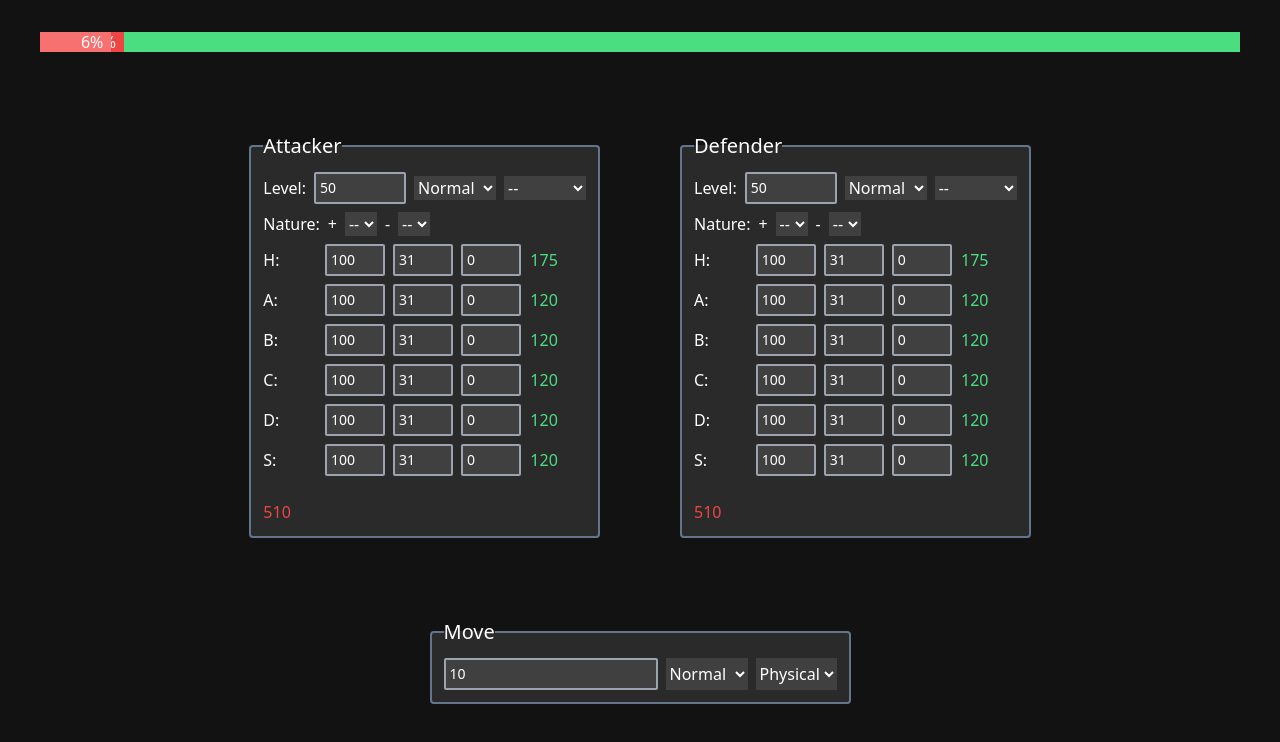
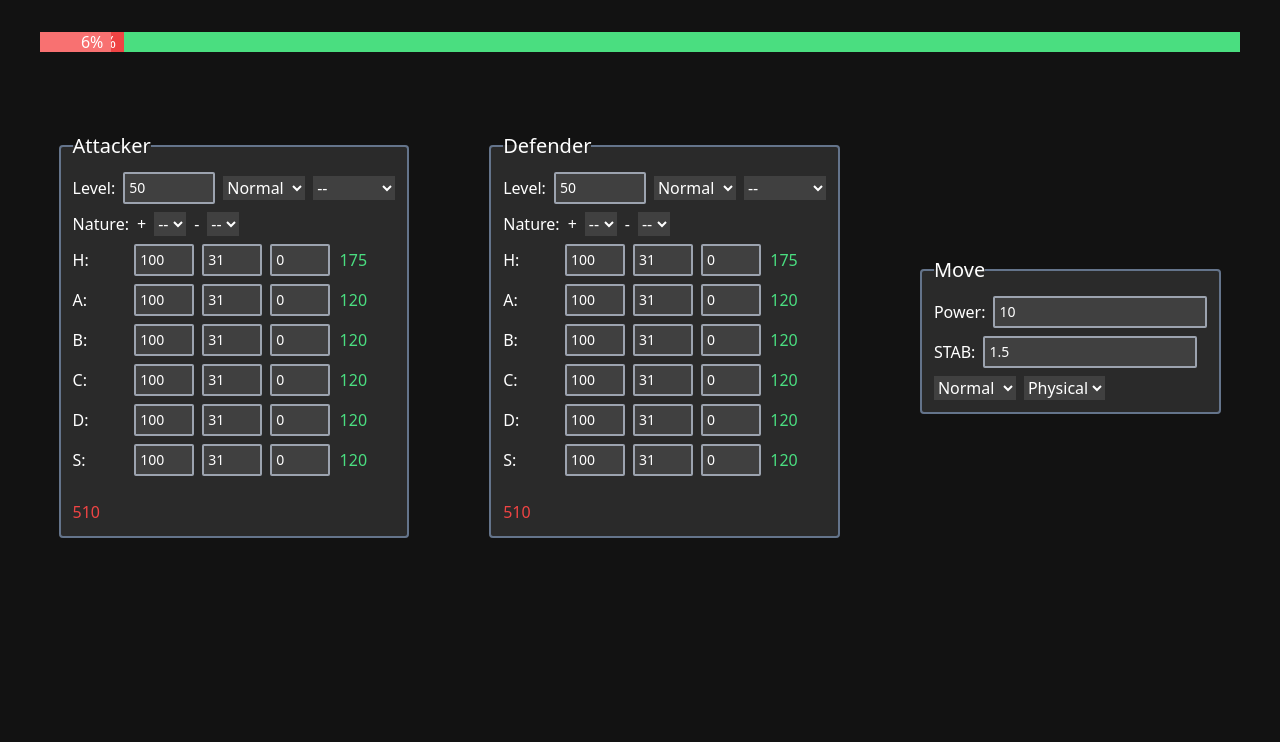
Before and after one commit to ckaznable/pokemon-dmg-calc, a React (Vite) app: page / in a window 1280 px wide. Shown: the top 742 px of the page. Built offline with nearby package versions, Linux system fonts and the light colour scheme.

Commit message:
feat: Add STAB options

```diff
--- a/locales/en.json
+++ b/locales/en.json
@@ -25,9 +25,12 @@
   "title_move": "Move",
   "title_nature": "Nature",
   "title_level": "Level",
+  "title_power": "Power",
+  "title_STAB": "STAB",
 
   "move_physical": "Physical",
   "move_special": "Special",
 
-  "placeholder_power": "Power"
+  "placeholder_power": "Power",
+  "placeholder_STAB": "STAB"
 }
--- a/locales/zh_hant_tw.json
+++ b/locales/zh_hant_tw.json
@@ -25,9 +25,12 @@
   "title_move": "招式",
   "title_nature": "性格",
   "title_level": "等級",
+  "title_power": "招式威力",
+  "title_STAB": "屬修加成",
 
   "move_physical": "物理",
   "move_special": "特殊",
 
-  "placeholder_power": "威力"
+  "placeholder_power": "威力",
+  "placeholder_STAB": "屬修加成"
 }
--- a/src/App.tsx
+++ b/src/App.tsx
@@ -49,9 +49,9 @@ function App() {
             nature: pms.setDefenderNature,
           }}
         />
+
+        <MoveBox />
       </div>
-
-      <MoveBox />
     </div>
   </>)
 }
--- a/src/components/MoveBox.tsx
+++ b/src/components/MoveBox.tsx
@@ -9,7 +9,8 @@ function MoveBox() {
   const {
     type, setType,
     power, setPower,
-    moveType, setMoveType
+    moveType, setMoveType,
+    sameTypeAtkBonus, setSameTypeAtkBonus,
   } = useMove()
 
   const { t } = useTranslation()
@@ -23,18 +24,38 @@ function MoveBox() {
     setPower(+e.target.value)
   }
 
+  const onChangeSTAB = (e: React.ChangeEvent<HTMLInputElement>) => {
+    if (!isValidNumberString(e.target.value)) {
+      setSameTypeAtkBonus(0)
+      return
+    }
+
+    setSameTypeAtkBonus(+e.target.value)
+  }
+
   return (
     <fieldset className="p-3 border-2 border-slate-500 rounded text-xl">
-      <legend>{t("title_move")}</legend>
+      <legend>{ t("title_move") }</legend>
 
-      <div className="gap-2 flex flex-row flex-wrap text-base from-neutral-700">
+      <div className="gap-2 flex flex-col flex-wrap text-base from-neutral-700">
+        <div className="gap-2 flex items-center">
+          <span>{ t("title_power") }:</span>
           <input type="number" min="0" placeholder={t("placeholder_power") as string} value={power || ""} onChange={onChangePower} />
+        </div>
+
+        <div className="gap-2 flex items-center">
+          <span>{ t("title_STAB") }:</span>
+          <input type="number" min="0" placeholder={t("placeholder_STAB") as string} value={sameTypeAtkBonus || ""} onChange={onChangeSTAB} />
+        </div>
+
+        <div className="flex gap-2 items-center">
           <TypeSelect value={type} onChange={setType} />
           <select value={moveType} onChange={e => setMoveType(e.target.value as unknown as MoveType)}>
             <option value={MoveType.Physical}>{t("move_physical")}</option>
             <option value={MoveType.Special}>{t("move_special")}</option>
           </select>
         </div>
+      </div>
     </fieldset>
   )
 }
--- a/src/hooks/useMove.ts
+++ b/src/hooks/useMove.ts
@@ -5,12 +5,14 @@ import { immer } from 'zustand/middleware/immer'
 import { MoveType, PokemonType } from "@/types.d"
 
 export interface State {
+  sameTypeAtkBonus: number
   moveType: MoveType
   power: number
   type: PokemonType
 }
 
 interface Action {
+  setSameTypeAtkBonus: (t: number) => void
   setMoveType: (t: MoveType) => void
   setPower: (t: number) => void
   setType: (t: PokemonType) => void
@@ -21,20 +23,25 @@ interface Parameter extends State, Action {}
 const useMove = create<Parameter>()(
   persist(
     immer<Parameter>((set) => ({
+      sameTypeAtkBonus: 1.5,
+      setSameTypeAtkBonus: (t: number) => set(state => {
+        state.sameTypeAtkBonus = t
+      }),
+
       moveType: MoveType.Physical,
-      setMoveType: (t: MoveType) => {set(state => {
+      setMoveType: (t: MoveType) => set(state => {
         state.moveType = +t
-      })},
+      }),
 
       power: 10,
-      setPower: (t: number) => {set(state => {
+      setPower: (t: number) => set(state => {
         state.power = +t
-      })},
+      }),
 
       type: PokemonType.Normal,
-      setType: (t: PokemonType) => {set(state => {
+      setType: (t: PokemonType) => set(state => {
         state.type = t
-      })}
+      })
     })),
     { name: 'pm-move' })
 )
--- a/src/util.ts
+++ b/src/util.ts
@@ -36,7 +36,7 @@ export function calcDamage(attacker: AllStatus, defender: AllStatus, move: MoveS
     : calcStatus(defender.ss.D, defender.iv.D, defender.lv, defender.bp.D, getNatureFix(defender.nature, "D"))
 
   const base = (((((attacker.lv * 2 + 10) / 250) + atk / def) * move.power + 2) * attacker.lv) / 100
-  let typeBuffRate = attacker.types.includes(move.type) ? 1.5 : 1
+  let typeBuffRate = attacker.types.includes(move.type) ? (move.sameTypeAtkBonus||1.5) : 1
   let typeRate = getDamageRate(+move.type, +defender.types[0])
 
   if (defender.types[1] !== -1 && defender.types[0] !== defender.types[1]) {
```
Lines whose indentation alone changed are shown as unchanged.
